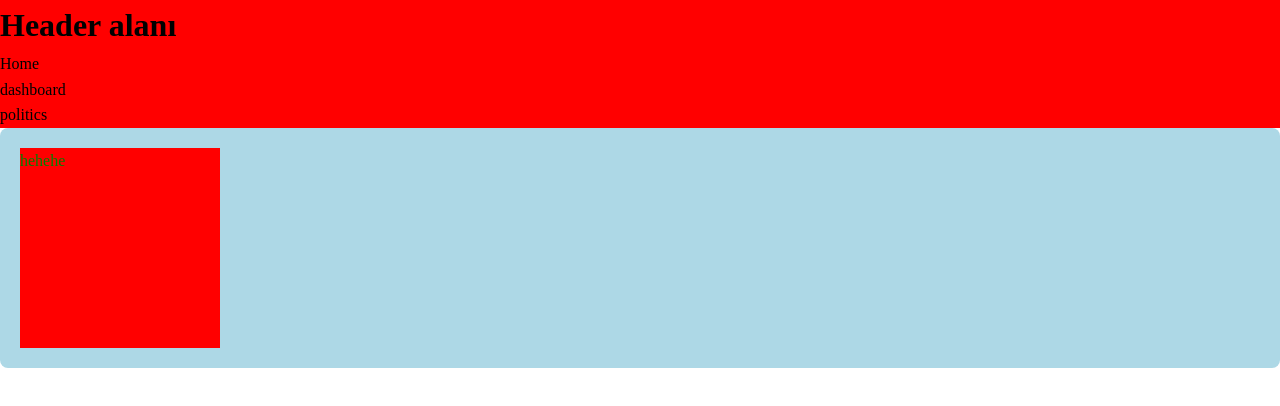
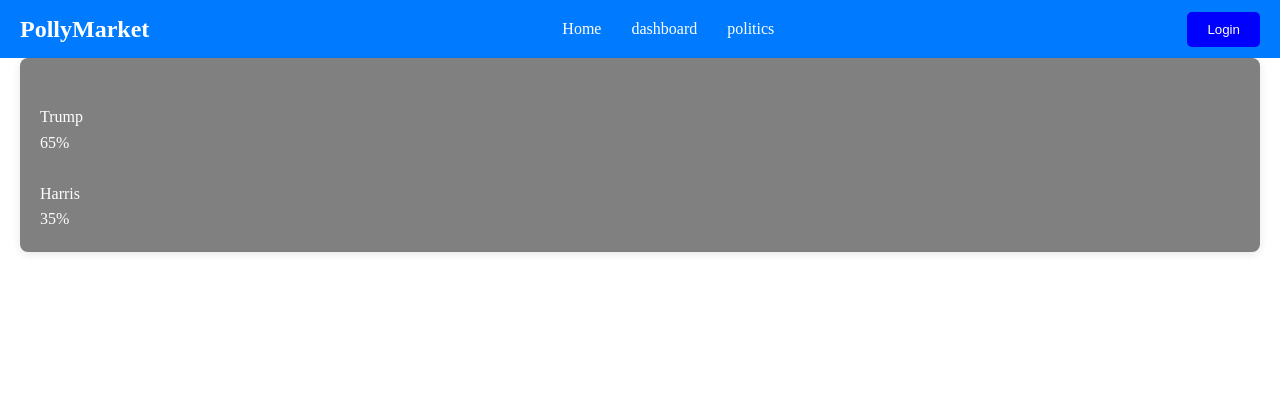
Before and after one commit to teamEge/ege-polly-market, a Next.js app: page / in a window 1280 px wide. Shown: the top 406 px of the page. Built offline with nearby package versions, Linux system fonts and the light colour scheme.

Commit message:
container added

```diff
--- a/src/app/layout.tsx
+++ b/src/app/layout.tsx
@@ -22,13 +22,13 @@ export default function RootLayout({
         <GlobalStyles />
         <StyledComponentsRegistry>
 
-          <div className='container'>
+          <div>
             <Head>
               <title>My Next.js App</title>
               <meta name="description" content="A simple Next.js app" />
             </Head>
-            <Header />
-            <main>
+            <Header logoName="PollyMarket" />
+            <main className='containerBig'>
               {children}
             </main>
             {/* <footer>
--- a/src/components/Button/StyledButton.tsx
+++ b/src/components/Button/StyledButton.tsx
@@ -2,13 +2,12 @@ import React, { ReactNode } from 'react';
 import { StyledButton } from './StyledButton.styled';
 
 interface ButtonProps {
-  className?: string;  // Optional className prop
   children: ReactNode;  // Required children prop
 }
 
-const Button: React.FC<ButtonProps> = ({ className, children }) => {
+const Button: React.FC<ButtonProps> = ({ children }) => {
   return (
-    <StyledButton className={className}>
+    <StyledButton >
       {children}
     </StyledButton>
   );
--- /dev/null
+++ b/src/components/Card/StyledCard.styled.ts
@@ -0,0 +1,12 @@
+import styled from 'styled-components';
+
+export const StyledCard = styled.div`
+.card{
+    background-color: grey;
+    border-radius: 8px; /* Optional: adds rounded corners */
+    padding: 20px; /* Optional: adds padding inside the card */
+    box-shadow: 0 2px 8px rgba(0, 0, 0, 0.1); /* Optional: adds a subtle shadow */
+    color: white; /* Optional: sets text color */
+}
+
+`;
--- /dev/null
+++ b/src/components/Card/StyledCard.tsx
@@ -0,0 +1,43 @@
+'use client'
+import React from 'react';
+import { StyledCard } from './StyledCard.styled';
+
+
+interface CardProps {
+    leftLogoName?: string;
+    leftLogo?: string;
+    leftRate?: string;
+    rightLogoName?: string;
+    rightLogo?: string;
+    rightRate?: string;
+}
+
+const Card: React.FC<CardProps> = ({ leftLogoName, leftLogo, leftRate, rightLogoName, rightLogo, rightRate }) => {
+    return (
+        <StyledCard>
+            <div className='card'>
+
+                <div className='card-left'>
+                    <div className='card-left-logo'>
+                        <img src={leftLogo}></img>
+                        <div className='card-left-logo-name'>{leftLogoName}</div>
+                    </div>
+
+                    <div className='card-left-logo-rate'>{leftRate}</div>
+                </div>
+
+                <div className='card-right'>
+                    <div className='card-right-logo'>
+                        <img src={rightLogo}></img>
+                        <div className='card-right-logo-name'>{rightLogoName}</div>
+                    </div>
+
+                    <div className='card-right-logo-rate'>{rightRate}</div>
+                </div>
+
+            </div>
+        </StyledCard>
+    );
+};
+
+export default Card;
--- a/src/components/Header/StyledHeader.styled.ts
+++ b/src/components/Header/StyledHeader.styled.ts
@@ -1,5 +1,37 @@
 import styled from 'styled-components';
 
 export const StyledHeader = styled.header`
-  background-color: red;
+    display: flex;
+    justify-content: space-between;
+    align-items: center;
+    background-color: #007bff;
+    padding: 10px 20px;
+    color: white;
+
+
+    .logo {
+    font-size: 24px;
+    font-weight: bold;
+    }
+
+    .navbar {
+        ul {
+        list-style: none;
+        display: flex;
+        margin: 0;
+        padding: 0;
+        }
+
+        li{
+        margin: 0 15px;
+        }
+
+        a{
+         color: white;
+         text-decoration: none;
+         transition: color 0.3s;
+        }
+    }
+
+
 `;
--- a/src/components/Header/StyledHeader.tsx
+++ b/src/components/Header/StyledHeader.tsx
@@ -1,25 +1,25 @@
 'use client'
 import React, { ReactNode } from 'react';
 import { StyledHeader } from './StyledHeader.styled';
+import { StyledButton } from '../Button/StyledButton.styled';
 
 
 interface HeaderProps {
-    className?: string;  // Optional className prop
+    logoName?: string;
 }
 
-const Header: React.FC<HeaderProps> = ({ className }) => {
+const Header: React.FC<HeaderProps> = ({ logoName }) => {
     return (
-        <StyledHeader className={className}>
-
-            <h1> Header alanı</h1>
-            <nav>
+        <StyledHeader >
+            <div className="logo">{logoName}</div>
+            <nav className="navbar">
                 <ul>
                     <li><a href="/">Home</a></li>
                     <li><a href="/dashboard">dashboard</a></li>
                     <li><a href="/politics">politics</a></li>
                 </ul>
             </nav>
-
+            <StyledButton> Login </StyledButton>
         </StyledHeader>
     );
 };
--- a/src/lib/global-styles.ts
+++ b/src/lib/global-styles.ts
@@ -17,4 +17,11 @@ export const GlobalStyles = createGlobalStyle`
     text-decoration: none;
     color: inherit;
   }
+
+  .containerBig{
+    max-width: 1440px;
+    width: 100%;
+    margin: 0 auto; /* Centers the container */
+    padding: 0 20px; /* Optional: adds horizontal padding */
+  }
 `;
--- a/src/pages/home.tsx
+++ b/src/pages/home.tsx
@@ -1,12 +1,11 @@
 import React from 'react';
 import { HomeStyled } from './pageStyles/home.styled';
+import Card from '@/components/Card/StyledCard';
 
 const HomePage: React.FC = () => {
     return (
-        <HomeStyled >
-            <div className='redBox'>
-                <span className='redBox-title'>hehehe</span>
-            </div>
+        <HomeStyled className='home'>
+            <Card leftLogoName="Trump" leftLogo="" leftRate="65%" rightLogoName="Harris" rightLogo="" rightRate="35%" />
         </HomeStyled>
     );
 };
--- a/src/pages/pageStyles/home.styled.ts
+++ b/src/pages/pageStyles/home.styled.ts
@@ -1,15 +1,5 @@
 import styled from 'styled-components';
 
 export const HomeStyled = styled.div`
-  background-color: lightblue;
-  padding: 20px;
-  border-radius: 8px;
-
-    .redBox {
-    background-color:red;
-    width:200px;
-    height:200px;
-        &-title{color:green;}
-    }
 
 `;
```
Also changed, not shown: src/app/politics/page.tsx (+10 -2 lines).
